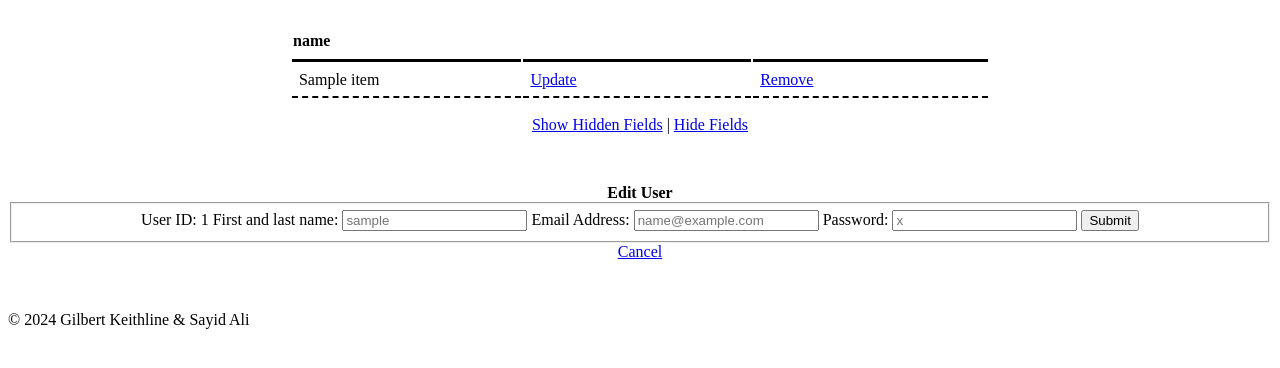
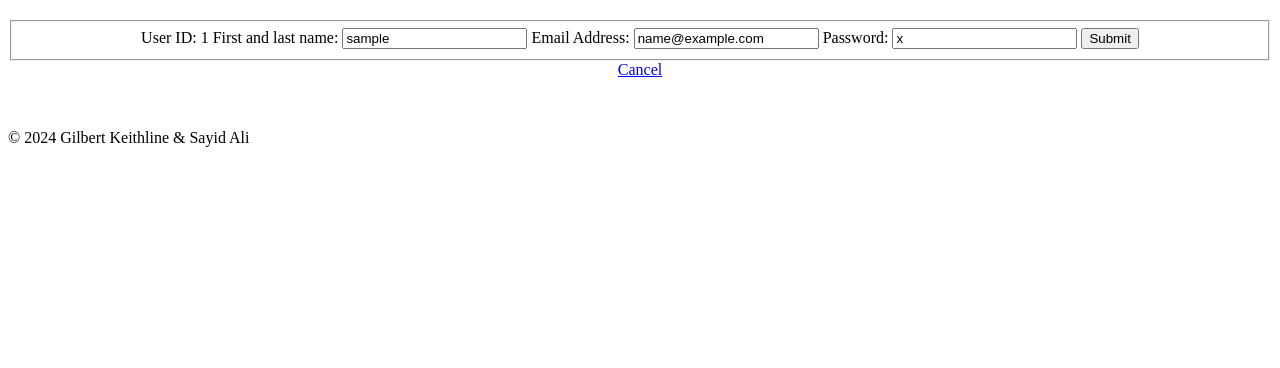
Before and after one commit to GAKeithline/CS340_Portfolio, a Flask app: template templates/editUser.j2 in a window 1280 px wide. Shown: the part 131-499 px from the top of the page. Run offline with Flask 3, Linux system fonts and the light colour scheme; the template is opened without the code that fills it: most values are stand-ins (such as "Sample title", 1, 10 or a date in 2020); some libraries are stand-ins or nearby versions.

Commit message:
Added landing page route and cleaned up CRUD on Users page. Deactivated html links

```diff
--- a/app.py
+++ b/app.py
@@ -1,4 +1,16 @@
-# Sample Flask application for a BSG database, snapshot of BSG_people
+# Project Group 14 - Sayid Ali and Gilbert Keithline
+# Date: 11/19/2024
+# Project Part 4 DRAFT- Enable CRUD functionality for one entity table
+
+# Citation for: CSS style sheet implementation
+# Date: 11/19/2024
+# Copied from: Stack Overflow
+# Source URL: https://stackoverflow.com/questions/22259847/application-not-picking-up-css-file-flask-python
+
+# Citation for: Flask app.py construction
+# Date: 11/17/2024
+# Adapted from: OSU CS340 - Flask Starter App
+# Source URL: https://github.com/osu-cs340-ecampus/flask-starter-app
 
 from flask import Flask, render_template, json, redirect
 from flask_mysqldb import MySQL
@@ -7,14 +19,6 @@ import os
 
 
 app = Flask(__name__)
-
-# database connection
-# Template:
-# app.config["MYSQL_HOST"] = "classmysql.engr.oregonstate.edu"
-# app.config["MYSQL_USER"] = "cs340_OSUusername"
-# app.config["MYSQL_PASSWORD"] = "XXXX" | last 4 digits of OSU id
-# app.config["MYSQL_DB"] = "cs340_OSUusername"
-# app.config["MYSQL_CURSORCLASS"] = "DictCursor"
 
 # database connection info
 app.config["MYSQL_HOST"] = "classmysql.engr.oregonstate.edu"
@@ -27,19 +31,28 @@ mysql = MySQL(app)
 # Routes
 
 @app.route('/')
+# Set landing page
 def home():
-    return redirect("/users")
+    return redirect("/index")
+
+@app.route('/index')
+# Render the Home page
+def index():
+    return render_template('index.j2')
 
 @app.route("/users", methods=["POST", "GET"])
+# 'Display' Users table and enable 'Create' functionality
 def users():
+    # Render the table (Display)
     if request.method == 'GET':
-        query = "SELECT user_id, user_name, user_email, user_password FROM Users;"
+        query = "SELECT user_id as ID, user_name as Name, user_email as 'Email Address', user_password as Password FROM Users;"
         cursor = mysql.connection.cursor()
         cursor.execute(query)
         user_data = cursor.fetchall()
 
         return render_template('users.j2', user_data = user_data)
 
+    # Add a new user (Create)
     if request.method == 'POST':
         if request.form.get("addUser"):
             name = request.form["user_name"]
@@ -54,7 +67,9 @@ def users():
         return redirect("/users")
 
 @app.route("/removeUser/<int:id>")
+# 'Remove' a table item
 def removeUser(id):
+    # Deletes a User (Remove)
     query = "DELETE FROM Users WHERE user_id = '%s';"
     cursor = mysql.connection.cursor()
     cursor.execute(query, (id,))
@@ -63,7 +78,9 @@ def removeUser(id):
     return redirect("/users")
 
 @app.route("/editUser/<int:id>", methods=["POST", "GET"])
+# Enables 'Update' funtionality for User items
 def editUser(id):
+    # Renders the update template
     if request.method == "GET":
         query = 'SELECT * FROM Users WHERE user_id =%s' % (id)
         cursor = mysql.connection.cursor()
@@ -72,7 +89,7 @@ def editUser(id):
 
         return render_template("editUser.j2", user_data=user_data)
 
-
+    # Allows database user to change row information based on user_id selection (Update)
     if request.method == "POST":
         if request.form.get("editUser"):
                 id = request.form["user_id"]
@@ -92,7 +109,5 @@ def editUser(id):
 
 if __name__ == "__main__":
     port = int(os.environ.get('PORT', 53530))
-    #                                 ^^^^
-    #              You can replace this number with any valid port
 
     app.run(port=port, debug=True)
--- a/templates/editUser.j2
+++ b/templates/editUser.j2
@@ -5,58 +5,18 @@
     <title>Slam Dunk- Edit Users</title>
     <meta name='viewport' content='width=device-width, initial-scale=1'>
     <link rel='stylesheet' type='text/css' href="{{ url_for('static', filename='dunk.css')}}">
-    <script language="JavaScript">
-    <script language="JavaScript">
-        function reveal(command) {
-            if (command == 'add'){
-                document.getElementById('read').style.display = 'none';
-                document.getElementById('add').style.display = 'block';
-                document.getElementById('edit').style.display = 'none';
-                document.getElementById('remove').style.display = 'none';
-            }
-            else if (command == 'remove'){
-                document.getElementById('read').style.display = 'none';
-                document.getElementById('add').style.display = 'none';
-                document.getElementById('edit').style.display = 'none';
-                document.getElementById('remove').style.display = 'block';
-            }
-            else if (command =='edit'){
-                document.getElementById('read').style.display = 'none';
-                document.getElementById('add').style.display = 'none';
-                document.getElementById('edit').style.display = 'block';
-                document.getElementById('remove').style.display = 'none';
-            }
-            else if (command == 'all'){
-                document.getElementById('read').style.display = 'block';
-                document.getElementById('add').style.display = 'block';
-                document.getElementById('edit').style.display = 'block';
-                document.getElementById('remove').style.display = 'block';
-            }
-            else {
-                document.getElementById('read').style.display = 'block';
-                document.getElementById('add').style.display = 'none';
-                document.getElementById('edit').style.display = 'none';
-                document.getElementById('remove').style.display = 'none';
-            }
-        }
-        function addField() {reveal('add');}
-        function removeField(id) {reveal('remove');}
-        function editField(id) {reveal('edit');}
-        function readFields() {reveal('read');}
-        function revealAll() {reveal('all')}
-    </script>
 </head>
 
     <body>
     <header>
-        <H1 align="center"><a href="index.html">Slam Dunk</a></H1>
+        <H1 align="center"><a href="/index">Slam Dunk</a></H1>
         <p align="center" class="global"> |
                 <a href="/users">Users</a> |
-                <a href="rosters.html">Rosters</a> |
-                <a href="players.html">Players</a> |
-                <a href="teams.html">Teams</a> |
-                <a href="injuryStatus.html">Injury Status</a> |
-                <a href="playersRosters.html">Players-Rosters</a> |
+                <a href="#">Rosters</a> |
+                <a href="#">Players</a> |
+                <a href="#">Teams</a> |
+                <a href="#">Injury Status</a> |
+                <a href="#">Players-Rosters</a> |
             </p>
         <section>
             <H2 align="center">Edit Users</H2>
@@ -64,44 +24,14 @@
     </header>
 
     <main>
-        <div id="read">
-            <table align="center">
-                {% if user_data %}
-                    <thead>
-                        <tr align="left" border-bottom="3px solid black">
-                            {% for key in user_data[0].keys() %}
-                            <th scope='col' data-field='{{ key }}' data-filter-control='input'>{{ key }}</th>
-                            {% endfor %}
-                            <th></th>
-                            <th></th>
-                        </tr>
-                    </thead>
-                    <tbody>
-                        {% for item in user_data %}
-                            <tr>
-                                {% for key in item.keys() %}
-                                <td> {{item[key]}} </td>
-                                {% endfor %}
-                                <td><a href="editUser/{{item.user_id}}">Update</a></td>
-                                <td><a href="#" onClick="removeField('user_id')">Remove</a> </td>
-                            </tr>
-                            {% endfor %}
-                    </tbody>
-                {% endif %}
-            </table>
-        <p align="center" class="fieldBar"><a href="#" onClick="revealAll()">Show Hidden Fields</a> | <a href="#" onClick="readFields()">Hide Fields</a></p>
-        <p>&nbsp;</p>
-        </div> <!-- read -->
-
         <div id="edit" align="center">
                 <form method="POST" id="editUser" action="/editUser/{{user_data[0].user_id}}">
-                    <legend><strong>Edit User</strong></legend>
                     <fieldset class="acres">
                         <input type="hidden" class="form-control" name="user_id" id="user_id" value="{{user_data[0].user_id}}" required>
                         <label>User ID: </label> {{user_data[0].user_id}}
-                        <label>First and last name: </label> <input type="text" class="form-control" id="user_name" name="user_name" placeholder="{{user_data[0].user_name}}">
-                        <label>Email Address: </label> <input type="text" name="user_email" class="form-control" id="user_email" name="user_email" placeholder="{{user_data[0].user_email}}">
-                        <label>Password: </label> <input type="text" name="user_password" class="form-control" id="user_password" name="user_password" placeholder="{{user_data[0].user_password}}">
+                        <label>First and last name: </label> <input type="text" class="form-control" id="user_name" name="user_name" placeholder="{{user_data[0].user_name}}" value="{{user_data[0].user_name}}">
+                        <label>Email Address: </label> <input type="text" name="user_email" class="form-control" id="user_email" name="user_email" placeholder="{{user_data[0].user_email}}" value="{{user_data[0].user_email}}">
+                        <label>Password: </label> <input type="text" name="user_password" class="form-control" id="user_password" name="user_password" placeholder="{{user_data[0].user_password}}" value="{{user_data[0].user_password}}">
                         <input class="btn" type="submit" name = "editUser" id="editUser" value="Submit">
                     </fieldset>
                         <a href="/users">Cancel</a>
```
Also changed, not shown: templates/index.j2 (added, +39 -0 lines), templates/main.j2 (deleted, +0 -27 lines), templates/users.j2 (+11 -39 lines).
